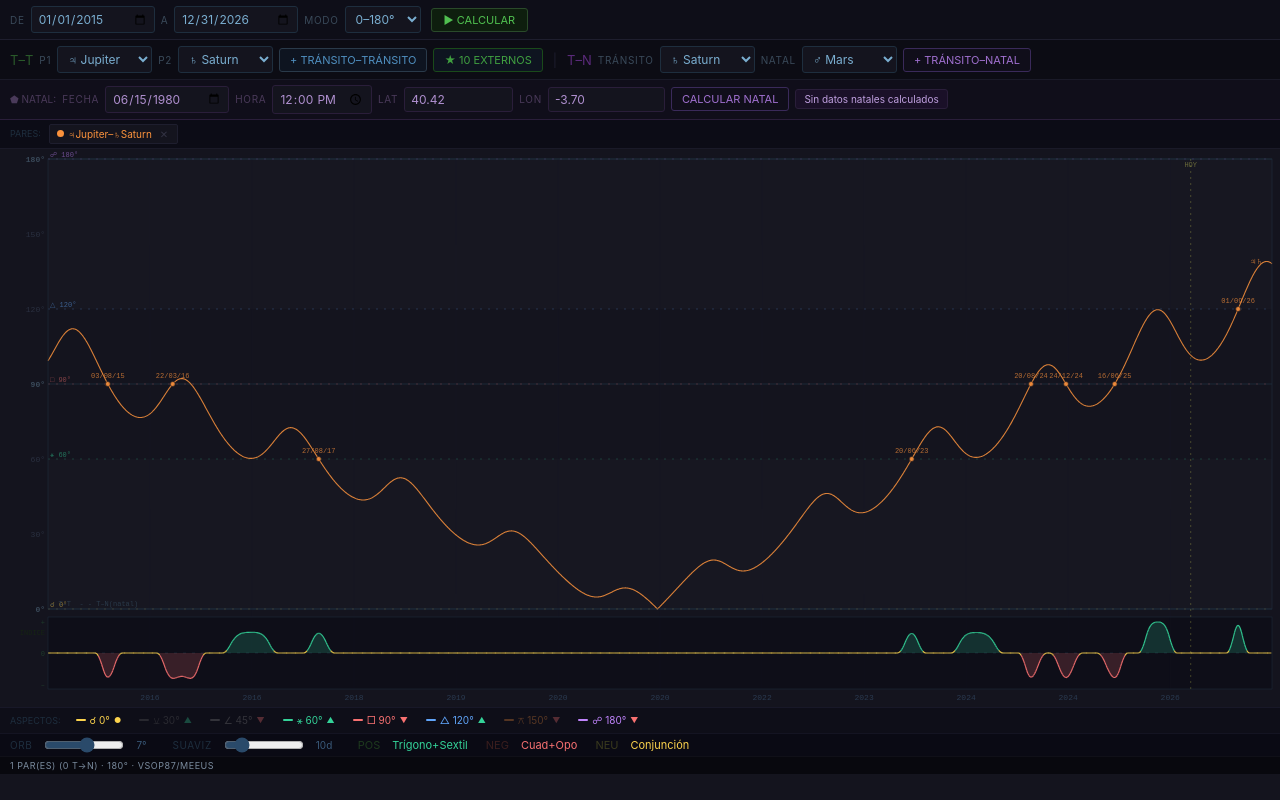
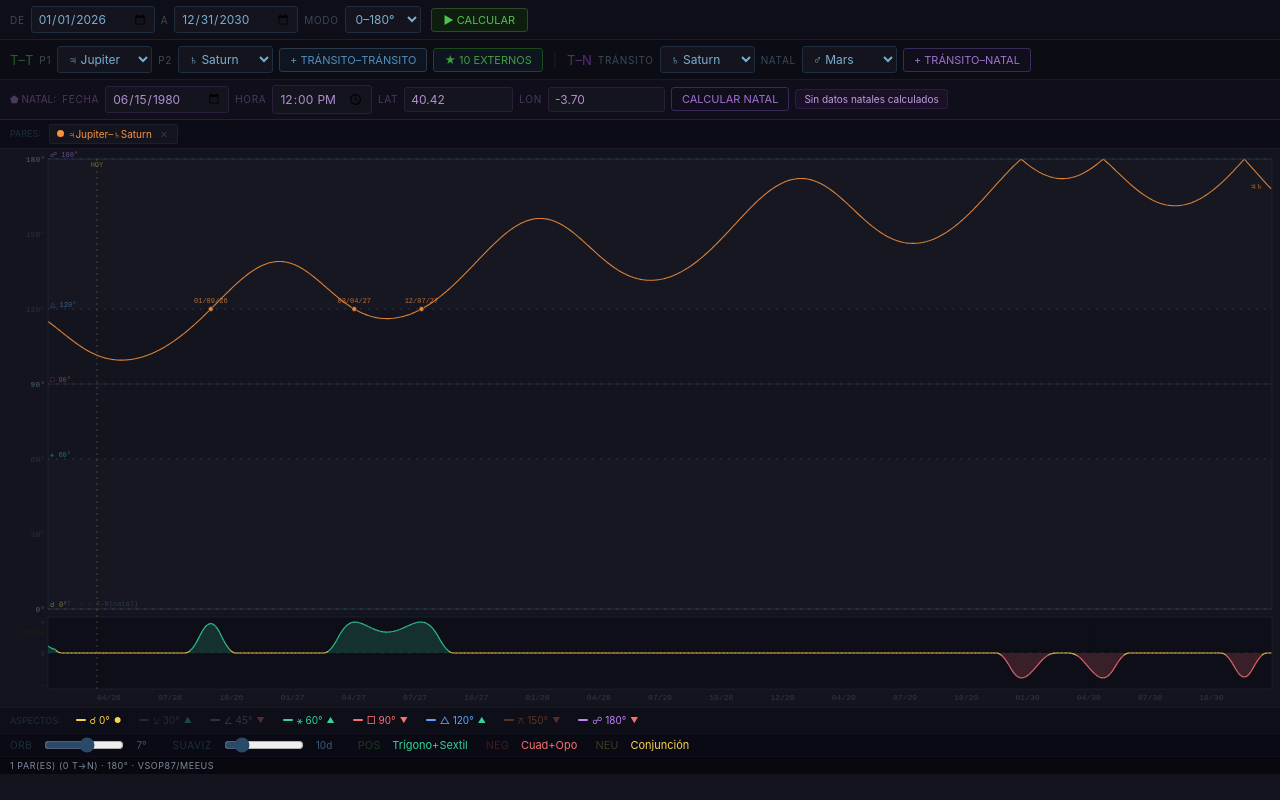
Before and after one commit to fransolerc/astro-cycles, a plain HTML site: page index.html in a window 1280 px wide. Drawn offline with Linux system fonts and the light colour scheme.

Commit message:
update date input values in index.html for accurate range selection

```diff
--- a/index.html
+++ b/index.html
@@ -10,8 +10,8 @@
 
 <!-- RANGE BAR -->
 <div class="bar">
-  <label for="sd">DE</label><input type="date" id="sd" value="2015-01-01">
-  <label for="ed">A</label><input type="date" id="ed" value="2026-12-31">
+  <label for="sd">DE</label><input type="date" id="sd" value="2026-01-01">
+  <label for="ed">A</label><input type="date" id="ed" value="2030-12-31">
   <label for="mode-sel">MODO</label>
   <select id="mode-sel">
     <option value="180" selected>0–180°</option>
```
